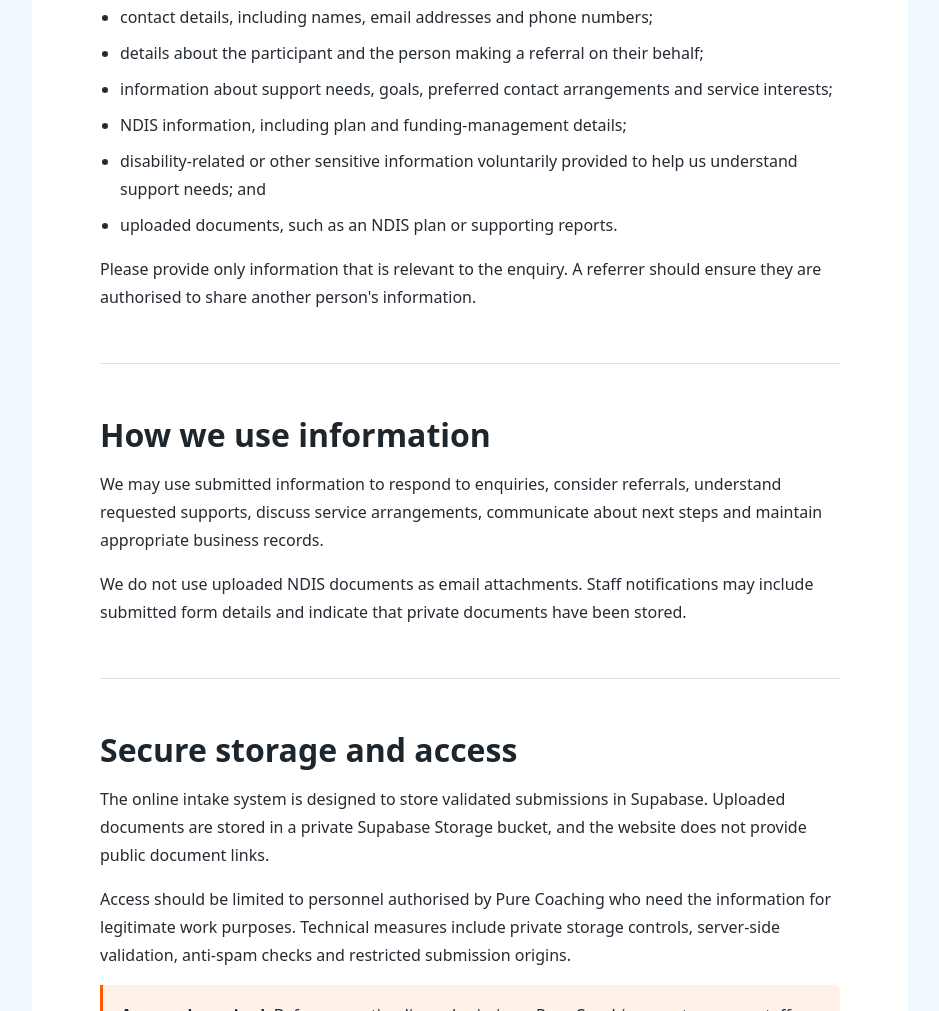
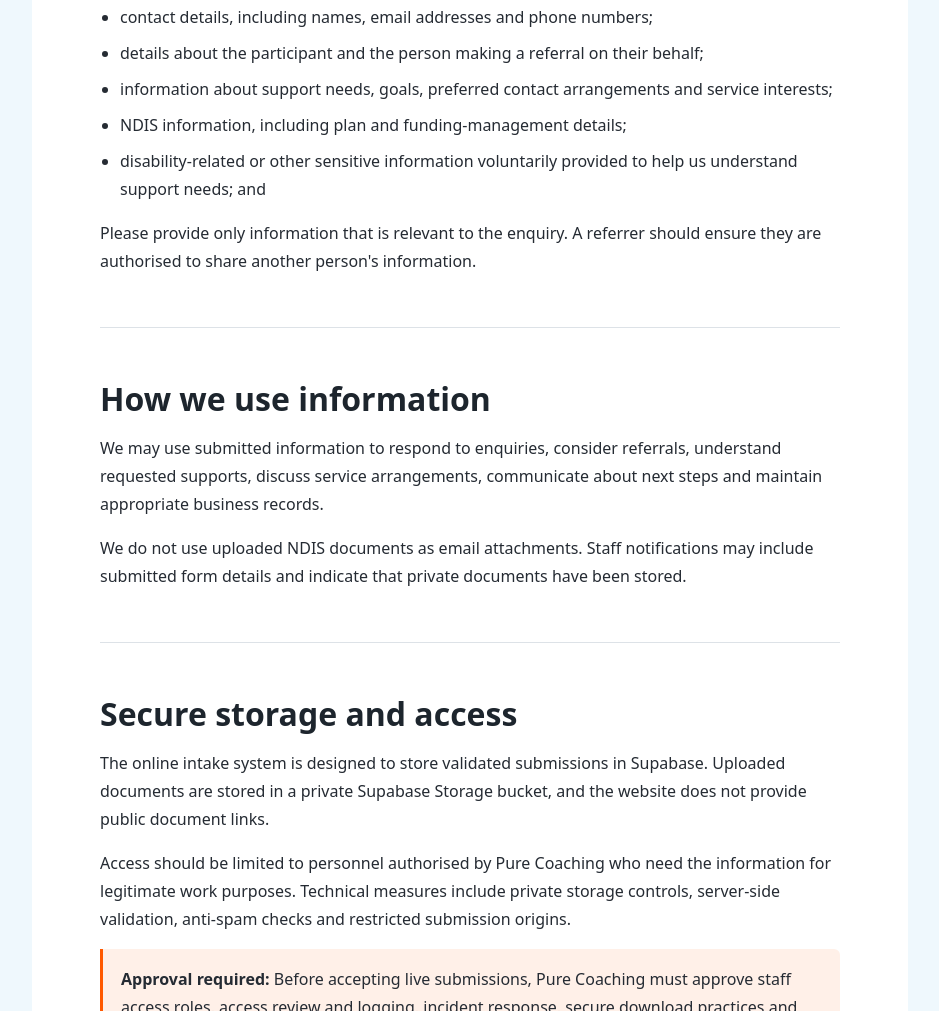
Before and after one commit to carlaruor/Pure-Coaching-Website, a plain HTML site: page privacy-policy.html in a window 1280 px wide. Shown: the part 1452-2463 px from the top of the page, without its empty margins (170-1109 px from the left). Drawn offline with Linux system fonts and the light colour scheme.

Commit message:
feat: integrate secure forms and approved privacy policy

```diff
--- a/privacy-policy.html
+++ b/privacy-policy.html
@@ -55,7 +55,6 @@
                 <li>information about support needs, goals, preferred contact arrangements and service interests;</li>
                 <li>NDIS information, including plan and funding-management details;</li>
                 <li>disability-related or other sensitive information voluntarily provided to help us understand support needs; and</li>
-                <li>uploaded documents, such as an NDIS plan or supporting reports.</li>
               </ul>
               <p>Please provide only information that is relevant to the enquiry. A referrer should ensure they are authorised to share another person's information.</p>
             </section>
```
